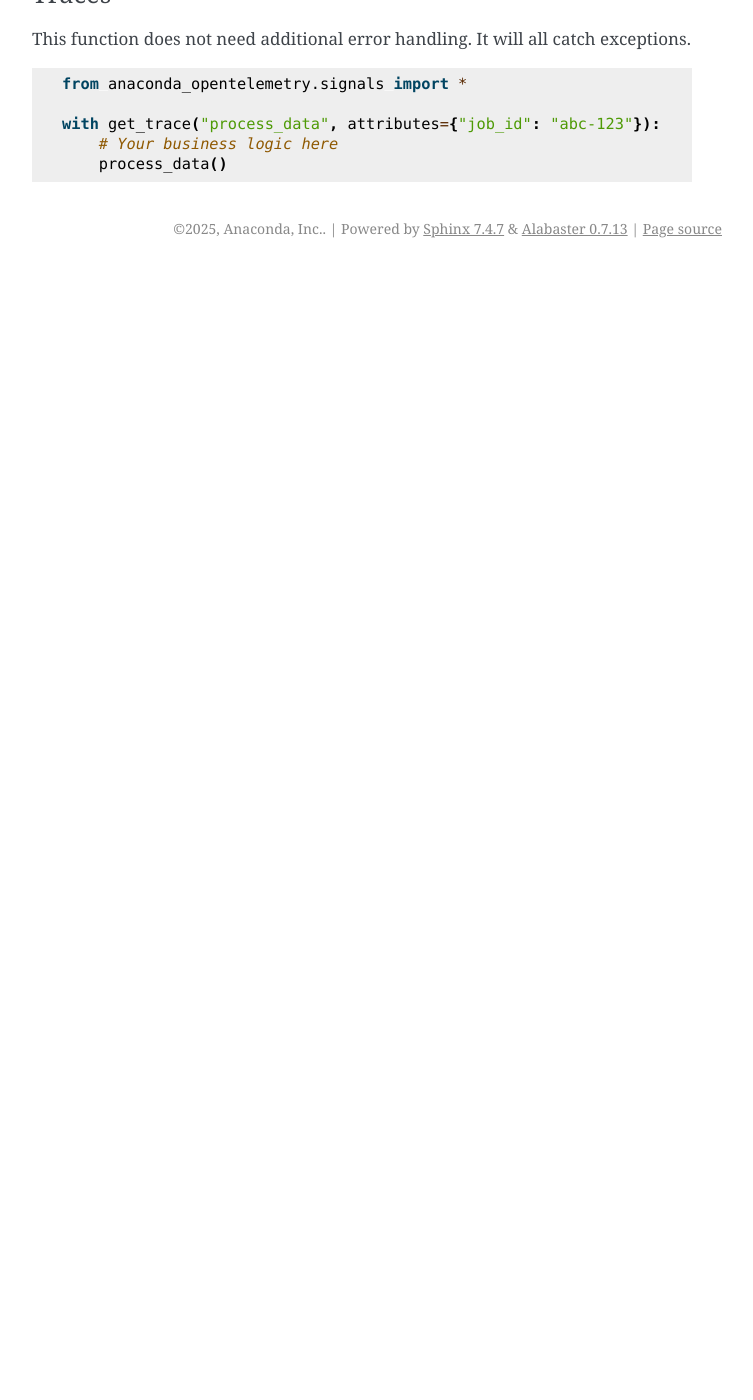
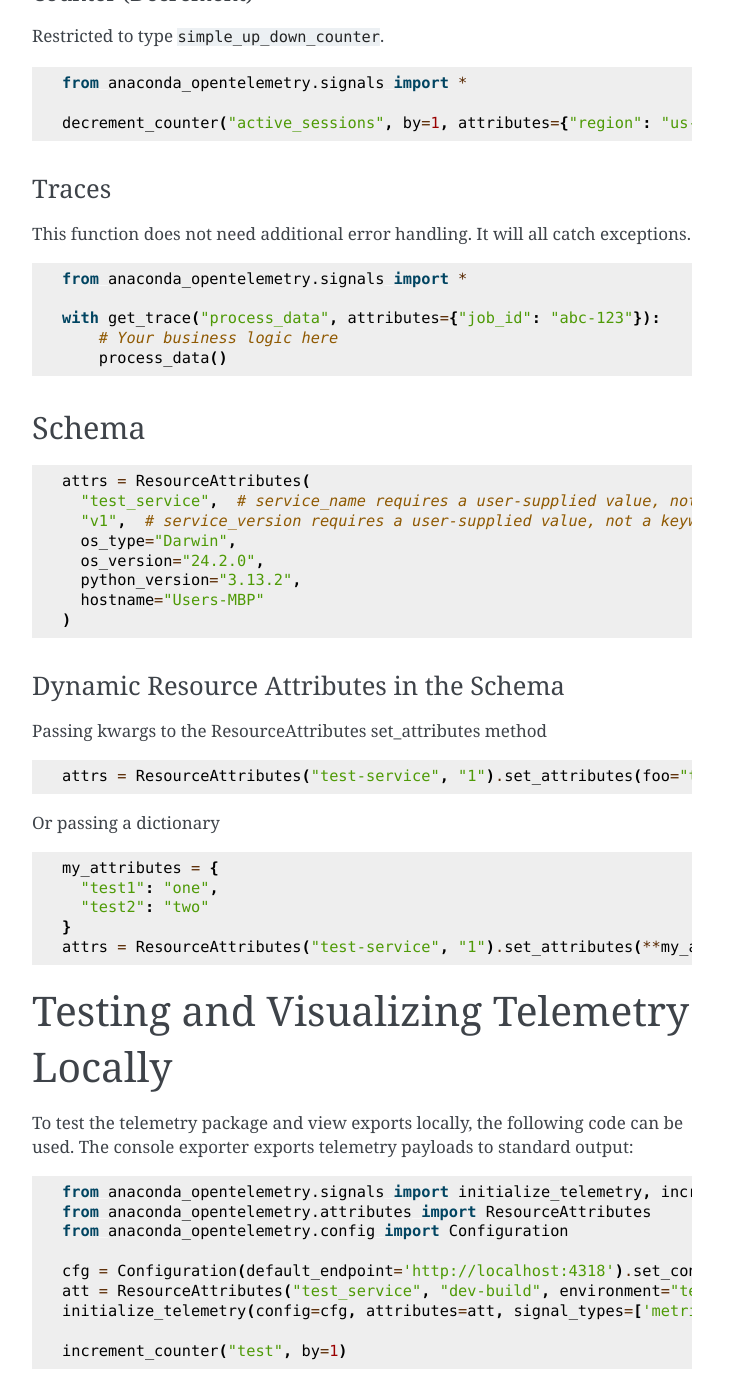
Before and after one commit to anaconda/anaconda-otel-python, a Sphinx documentation site: the page built from docs/source/onboarding_examples.md, in a window 1280 px wide and 1400 px high, scrolled down 2565 px. Shown: the whole window, without its empty margins (388-1141 px from the left). Built offline with Sphinx 7.4.7, drawn with Linux system fonts in a browser that asks for light colours; pages that are not in the unit, such as notebooks, are missing from menus; before the commit the page ends 2833 px from its top, so only the background shows below that; some of the changed text lies outside the part shown.

Commit message:
more examples in docs

````diff
--- a/docs/source/onboarding_examples.md
+++ b/docs/source/onboarding_examples.md
@@ -34,6 +34,15 @@ service_name, service_version = "service-a", "v1"
 try:
     attributes = ResourceAttributes(service_name, service_version)
     attributes.set_attributes(environment="production", platform="aws")
+except:
+    logging.warning(f"Telemetry `ResourceAttributes` failed to be created")
+```
+
+### Adding more attributes
+```python
+try:
+    attributes = ResourceAttributes(service_name, service_version)
+    attributes.set_attributes(random_attribute_key="test1", random_attribute_key2="test2")
 except:
     logging.warning(f"Telemetry `ResourceAttributes` failed to be created")
 ```
@@ -111,3 +120,43 @@ with get_trace("process_data", attributes={"job_id": "abc-123"}):
     # Your business logic here
     process_data()
 ```
+
+## Schema
+```python
+attrs = ResourceAttributes(
+  "test_service",  # service_name requires a user-supplied value, not a keyword arg
+  "v1",  # service_version requires a user-supplied value, not a keyword arg
+  os_type="Darwin",
+  os_version="24.2.0",
+  python_version="3.13.2",
+  hostname="Users-MBP"
+)
+```
+
+### Dynamic Resource Attributes in the Schema
+Passing kwargs to the ResourceAttributes set_attributes method
+```python
+attrs = ResourceAttributes("test-service", "1").set_attributes(foo="test")
+```
+Or passing a dictionary
+```python
+my_attributes = {
+  "test1": "one",
+  "test2": "two"
+}
+attrs = ResourceAttributes("test-service", "1").set_attributes(**my_attributes)
+```
+
+# Testing and Visualizing Telemetry Locally
+To test the telemetry package and view exports locally, the following code can be used. The console exporter exports telemetry payloads to standard output:
+```python
+from anaconda_opentelemetry.signals import initialize_telemetry, increment_counter
+from anaconda_opentelemetry.attributes import ResourceAttributes
+from anaconda_opentelemetry.config import Configuration
+
+cfg = Configuration(default_endpoint='http://localhost:4318').set_console_exporter(use_console=True)
+att = ResourceAttributes("test_service", "dev-build", environment="test")
+initialize_telemetry(config=cfg, attributes=att, signal_types=['metrics'])
+
+increment_counter("test", by=1)
+```
````
Also changed, not shown: docs/source/getting_started.md (+18 -36 lines), docs/source/schema-versions.md (added, +147 -0 lines).
